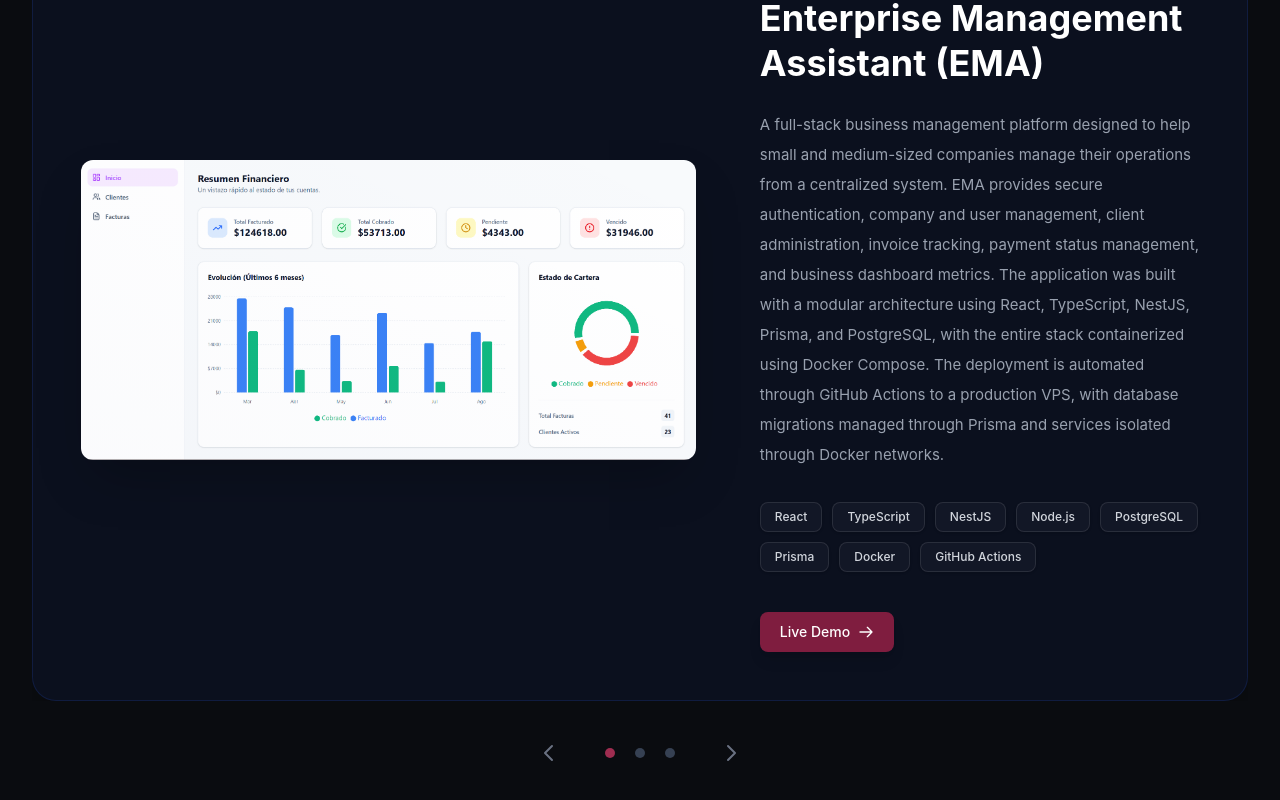
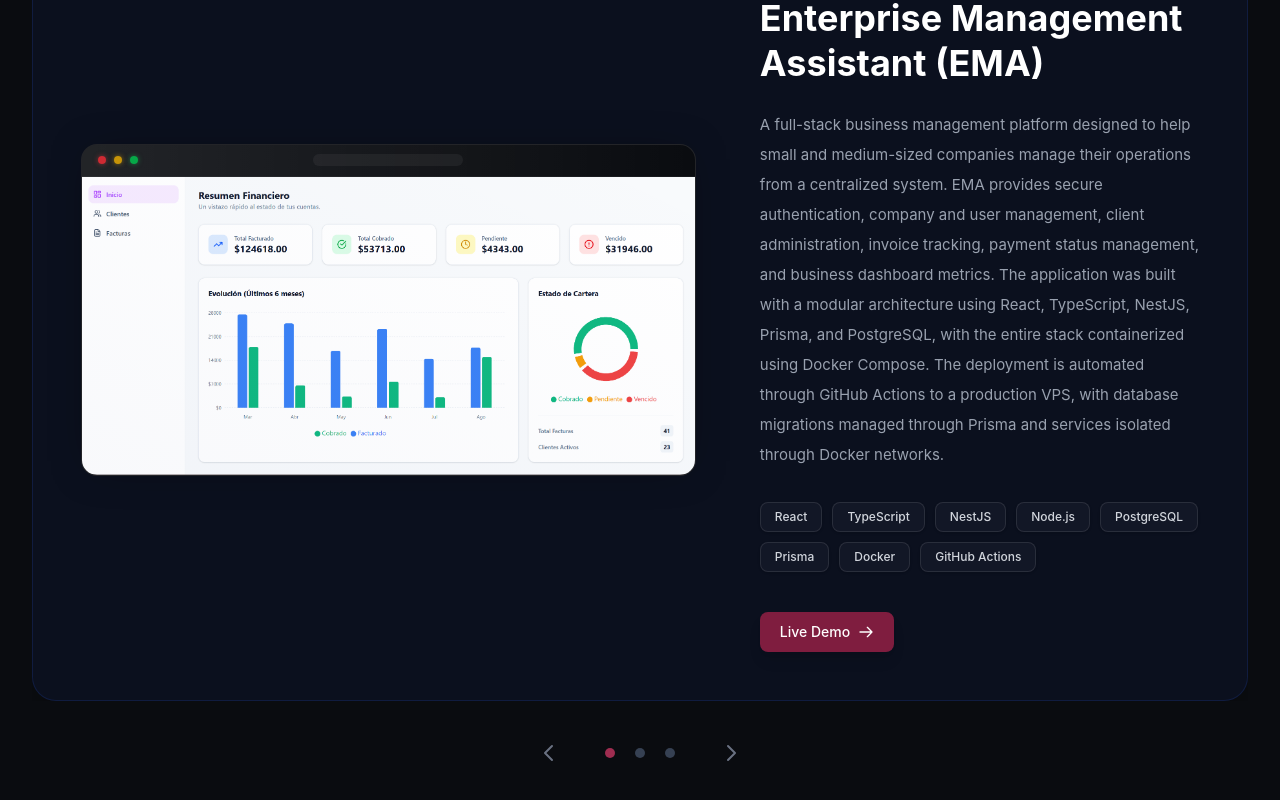
Before and after one commit to Ludicard/Portafolio, a React (Vite) app: page / in a window 1280 px wide. Shown: the part 1890-2690 px from the top of the page. Built offline with nearby package versions, Linux system fonts and the light colour scheme.

Commit message:
Añadir efecto de mockup de navegador y animaciones 3D a las imágenes de escritorio

```diff
--- a/src/components/sections/Projects.tsx
+++ b/src/components/sections/Projects.tsx
@@ -153,9 +153,20 @@ const Projects = () => {
                             />
                           </div>
                         ) : project.image ? (
-                          <div className="relative group rounded-xl overflow-hidden shadow-2xl">
-                            <div className={`absolute inset-0 bg-gradient-to-tr ${project.colorClasses.gradient} to-transparent opacity-20 z-10 pointer-events-none`}></div>
-                            <img src={project.image} alt={project.name} className="w-full h-auto object-cover relative z-0 transition-transform duration-1000 group-hover:scale-[1.02]" />
+                          <div className="relative group rounded-2xl overflow-hidden shadow-[0_0_40px_-15px_rgba(0,0,0,0.5)] hover:shadow-[0_20px_50px_-15px_rgba(255,255,255,0.1)] transition-all duration-700 hover:-translate-y-2 border border-white/10 bg-[#0a0c10]">
+                            {/* Browser Top Bar */}
+                            <div className="h-8 w-full flex items-center px-4 gap-2 border-b border-white/5 bg-gradient-to-r from-white/10 to-transparent relative z-20">
+                              <div className="w-2 h-2 rounded-full bg-red-500/80 shadow-[0_0_5px_rgba(239,68,68,0.5)]"></div>
+                              <div className="w-2 h-2 rounded-full bg-yellow-500/80 shadow-[0_0_5px_rgba(234,179,8,0.5)]"></div>
+                              <div className="w-2 h-2 rounded-full bg-green-500/80 shadow-[0_0_5px_rgba(34,197,94,0.5)]"></div>
+                              <div className="absolute left-1/2 transform -translate-x-1/2 w-1/3 max-w-[150px] h-3 bg-white/5 rounded-full hidden sm:block"></div>
+                            </div>
+
+                            {/* Image Content */}
+                            <div className="relative overflow-hidden">
+                              <div className={`absolute inset-0 bg-gradient-to-tr ${project.colorClasses.gradient} to-transparent opacity-30 z-10 pointer-events-none group-hover:opacity-0 transition-opacity duration-700`}></div>
+                              <img src={project.image} alt={project.name} className="w-full h-auto object-cover relative z-0 transition-transform duration-1000 group-hover:scale-[1.03]" />
+                            </div>
                           </div>
                         ) : (
                           <div className={`w-full aspect-video rounded-xl flex items-center justify-center bg-white/5 border border-white/10 relative overflow-hidden shadow-2xl`}>
```
